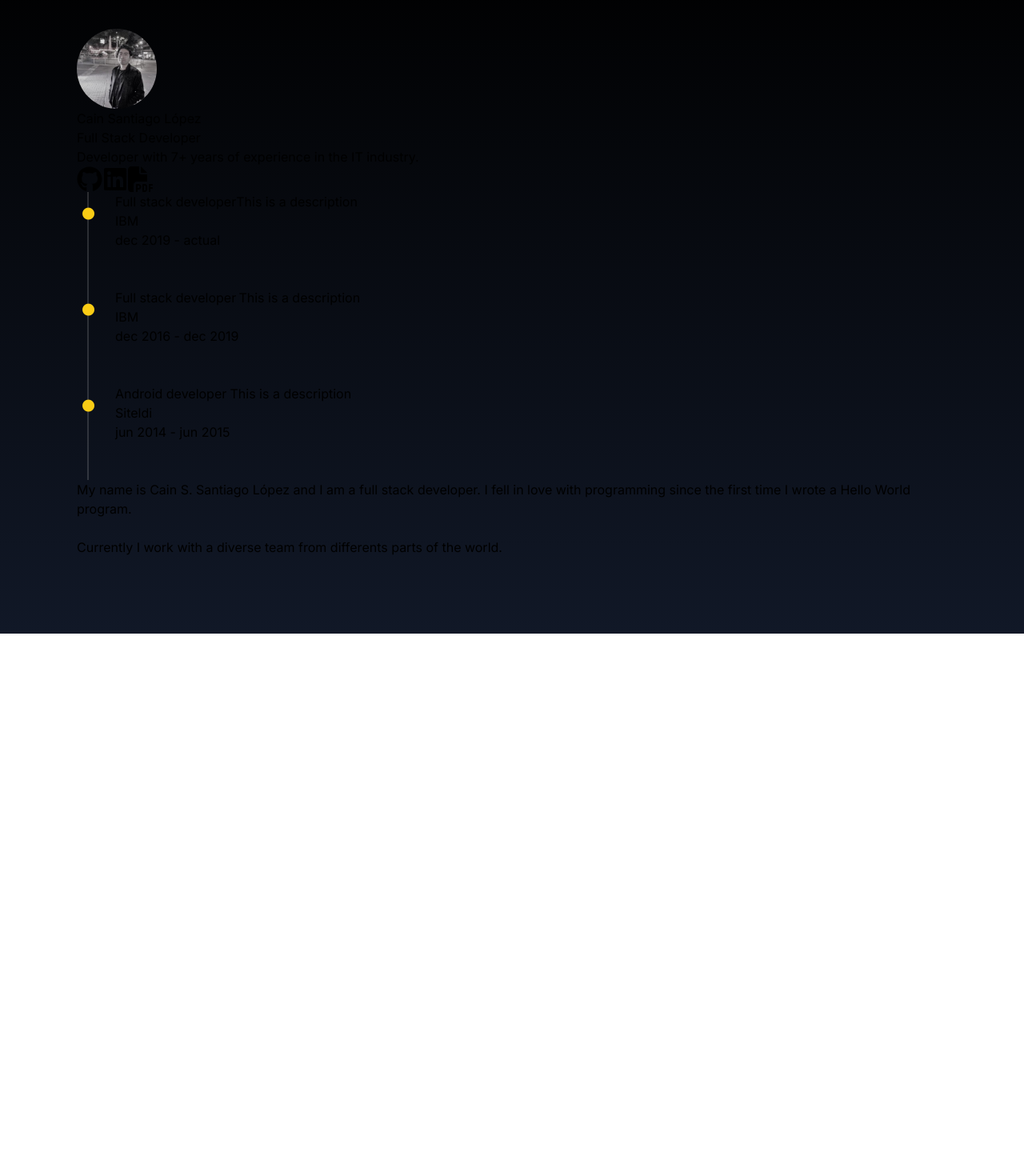
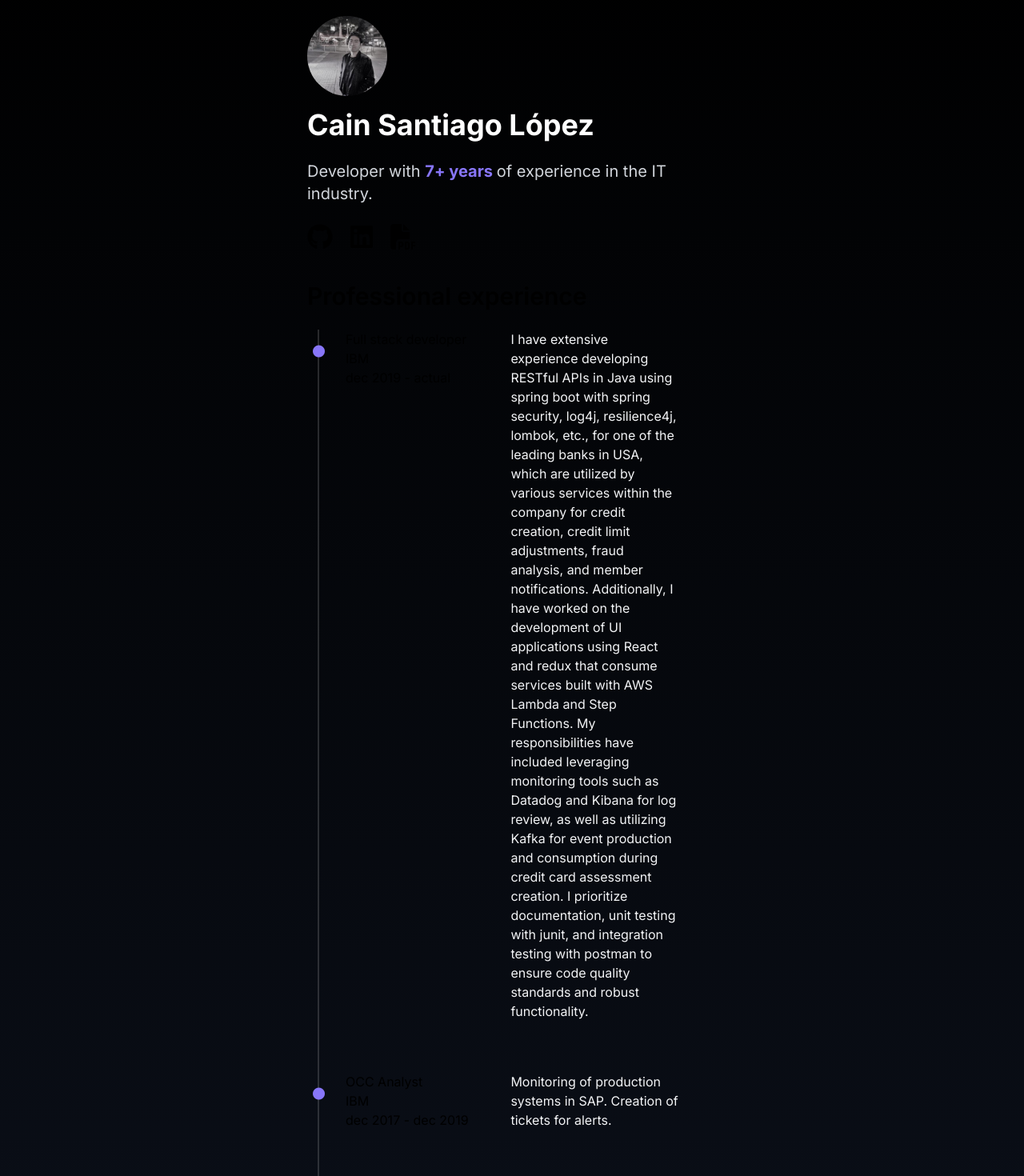
Before and after one commit to KainX/portfolio, a Next.js app: page / in a window 1280 px wide. Shown: the part 60-1530 px from the top of the page at 80% size. Before the commit the page ends 852 px from the top, so only its background shows below. Built offline with nearby package versions, Linux system fonts and the light colour scheme.

Commit message:
experience section's grid fixed

```diff
--- a/src/app/constants.js
+++ b/src/app/constants.js
@@ -45,21 +45,42 @@ export const JOB_EXPERIENCE = [
         title: "Full stack developer",
         company: "IBM",
         date: "dec 2019 - actual",
-        description: "This is a description",
+        description: `I have extensive experience developing RESTful APIs in Java using spring boot
+        with spring security, log4j, resilience4j, lombok, etc., for one of the leading banks in USA, which are utilized by various services within the
+        company for credit creation, credit limit adjustments, fraud analysis, and member notifications. Additionally, I
+        have worked on the development of UI applications using React and redux that consume services built with AWS
+        Lambda and Step Functions. My responsibilities have included leveraging monitoring tools such as Datadog and
+        Kibana for log review, as well as utilizing Kafka for event production and consumption during credit card
+        assessment creation. I prioritize documentation, unit testing with junit, and integration testing with postman to
+        ensure code quality standards and robust functionality.`,
+        company_link: ""
+    },
+    {
+        title: "OCC Analyst",
+        company: "IBM",
+        date: "dec 2017 - dec 2019",
+        description: `Monitoring of production systems in SAP. Creation of tickets for alerts.`,
         company_link: ""
     },
     {
         title: "Full stack developer",
         company: "IBM",
-        date: "dec 2016 - dec 2019",
-        description: "This is a description",
+        date: "apr 2016 - dec 2017",
+        description: `I took charge of updating product listings on the website of one of the world's largest toy companies.
+        Additionally, I implemented new functionalities across their websites using HTML, CSS, and jQuery. My role
+        involved ensuring seamless updates and enhancements to enhance user experience and drive engagement on
+        their digital platforms.`,
         company_link: ""
     },
     {
         title: "Android developer",
         company: "Siteldi",
         date: "jun 2014 - jun 2015",
-        description: "This is a description",
+        description: `As a native Android developer, I designed and developed two successful applications from scratch to launch.
+        One of these applications is a local restaurant directory, while the other is tailored for use by restaurant waitstaff.
+        My expertise includes utilizing sockets, geolocation, OAuth for authentication, and SQLite as the database. I
+        have successfully published both apps on the marketplace and have been responsible for their ongoing
+        maintenance and updates.`,
         company_link: ""
     }
 ]
--- a/src/app/page.js
+++ b/src/app/page.js
@@ -68,11 +68,12 @@ export default function Home() {
   );
 
   return (
-    <main className="flex flex-col justify-between p-24 bg-gradient-to-b from-black to-gray-900">
+    <main className="flex flex-col justify-between py-20 px-96 bg-gradient-to-b from-black to-gray-900">
       <section>
         <Hero/>
       </section>
-      <section>
+      <section className="mt-10 mx-auto container">
+        <h1 className="mb-6 text-3xl font-semibold gap-x-3">Professional experience</h1>
         <JobExp/>
       </section>
       <section>
--- a/src/components/Hero.jsx
+++ b/src/components/Hero.jsx
@@ -5,12 +5,11 @@ import { FaFilePdf } from "react-icons/fa6";
 export const Hero = () =>
     <div>
         <Image className="rounded-full" alt="Hero image" src="/profile.jpeg" width={100} height={100}/>
-        <h1>Cain Santiago López</h1>
-        <h2>Full Stack Developer</h2>
-        <p>
-            Developer with 7+ years of experience in the IT industry.
+        <h1 className="text-4xl font-bold text-white mt-4">Cain Santiago López</h1>
+        <p className="mt-6 text-xl text-gray-300 [&>strong]:text-[#8876f9]">
+            Developer with <strong>7+ years </strong>of experience in the IT industry.
         </p>
-        <div className="flex flex-row">
+        <div className="mt-6 flex flex-row justify-start space-x-5">
             <a href="https://github.com/KainX" target="_blank" rel="noopener noreferrer"><FaGithub size="2em"/></a>
             <a href="https://www.linkedin.com/in/santiagolopez3" target="_blank" rel="noopener noreferrer"><FaLinkedin size="2em"/></a>
             <a href="react_image.png" target="_blank"><FaFilePdf size="2em"/></a>
--- a/src/components/JobExpItem.jsx
+++ b/src/components/JobExpItem.jsx
@@ -1,14 +1,18 @@
 export const JobExpItem = ({title, company, date, description, link}) =>
     <div
-    class="relative mx-12 pb-12 grid before:absolute before:left-[-35px] before:block before:h-full before:border-l-2 before:border-white/15 before:content-['']"
+    class="relative mx-12 pb-12 grid before:absolute before:left-[-35px] before:block before:h-full before:border-l-2 md:grid-cols-5 before:border-white/15 before:content-['']"
     >
-        <span class="text-yellow-400 -left-[47px] absolute rounded-full text-5xl">&bull;</span>
-        <div className="flex flex-row">
+        <span class="text-[#8876f9] -left-[47px] absolute rounded-full text-5xl">&bull;</span>
+        <div className="flex flex-row md:col-span-2">
             <div className="flex flex-col">
                 <h1>{title}</h1>
                 <h2>{company}</h2>
                 <h3>{date}</h3>
             </div>
-            <p>{description}</p>
+
+
         </div>
+        <div className="ml-10 pb-4 text-gray-100 md:col-span-3">
+                <p>{description}</p>
+            </div>
     </div>;
```
